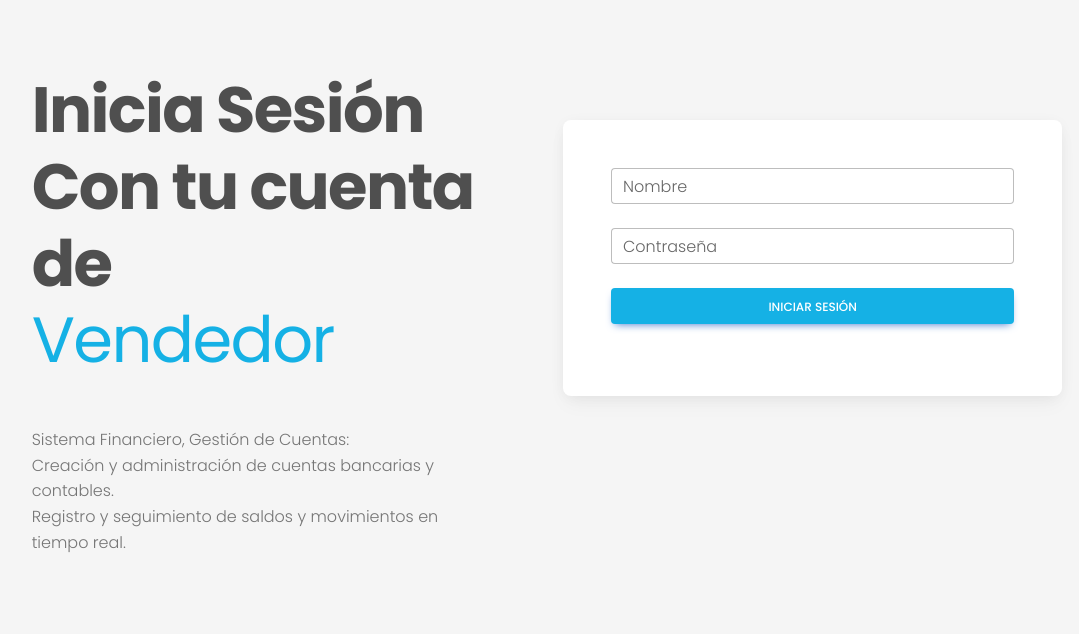
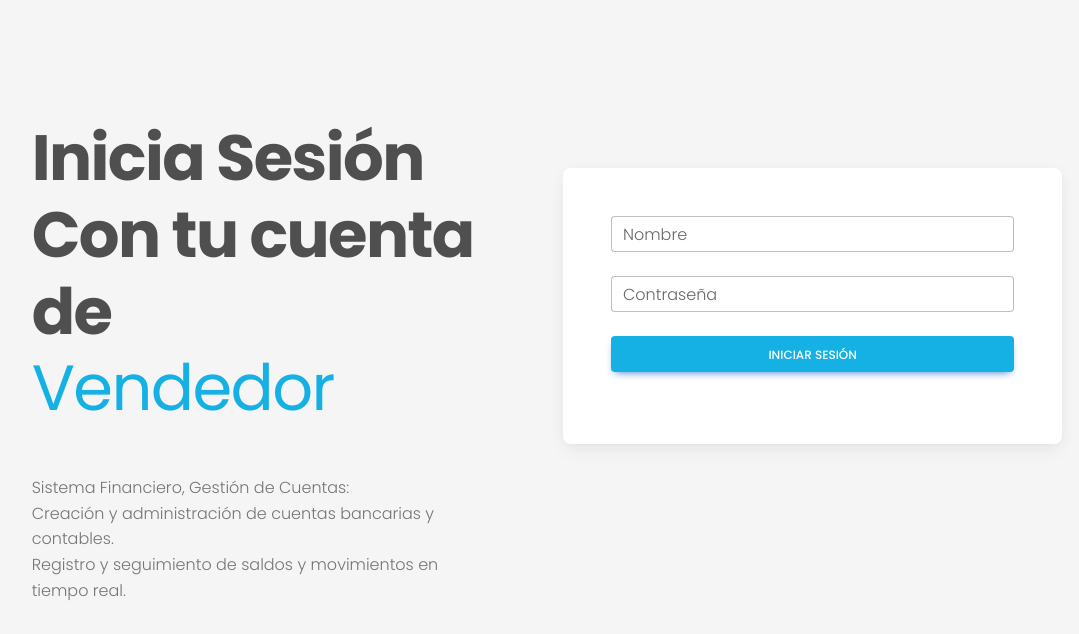
Before and after one commit to Gonzalo040903/sistemafinanciero, a React (Create React App) app in the folder front/: page / in a window 1280 px wide. Shown: the top 634 px of the page, without its empty margins (101-1180 px from the left). Built offline with nearby package versions, Linux system fonts and the light colour scheme.

Commit message:
modificacion de diseño

```diff
--- a/front/src/componentes/agregarcliente/agregarcliente.css
+++ b/front/src/componentes/agregarcliente/agregarcliente.css
@@ -98,3 +98,7 @@ header {
     min-height: 1.2em;
     /* Reservamos espacio */
 }
+
+#container{
+    margin-top: 2.5rem;
+}
--- a/front/src/componentes/login/login.jsx
+++ b/front/src/componentes/login/login.jsx
@@ -21,7 +21,7 @@ export function Login() {
 
 
     return (
-        <MDBContainer fluid className='p-4'>
+        <MDBContainer fluid className='p-4 pt-5 mt-4'>
             <Toaster position="top-center" reverseOrder={false} />
 
             <MDBRow className='contenedorLogin'>
--- a/front/src/componentes/vendedores/vendedores.jsx
+++ b/front/src/componentes/vendedores/vendedores.jsx
@@ -166,7 +166,7 @@ export function Vendedores() {
             </MDBCard>
             {/* MODAL */}
             <MDBModal open={basicModal} onClose={() => setBasicModal(false)} tabIndex='-1'>
-                <MDBModalDialog size="xl">
+                <MDBModalDialog size="md">
                     <MDBModalContent>
 
 
@@ -177,7 +177,7 @@ export function Vendedores() {
                                 <h2 className=""><b>Nuevo Vendedor</b></h2>
                                 <MDBBtn className='btn-close' color='none' onClick={toggleOpen}></MDBBtn>
                             </MDBModalHeader>
-                            <div className="col-5 my-3">
+                            <div className="col-10 my-3">
                                 <MDBRow>
                                     <CustomInput label='Nombres' id='formNombre' type='text' />
                                     <CustomInput label='Apellidos' id='formApellido' type='text' />
```
